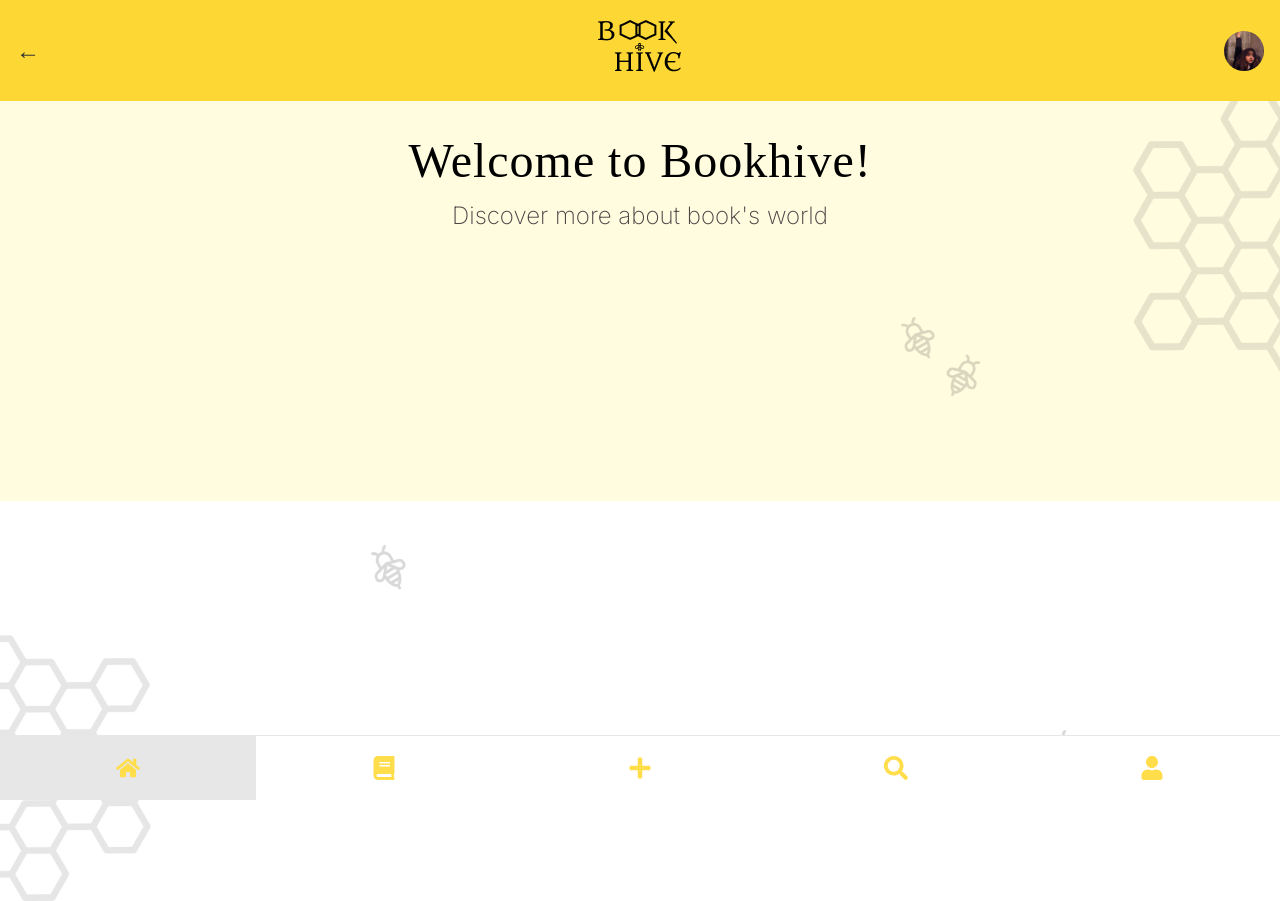
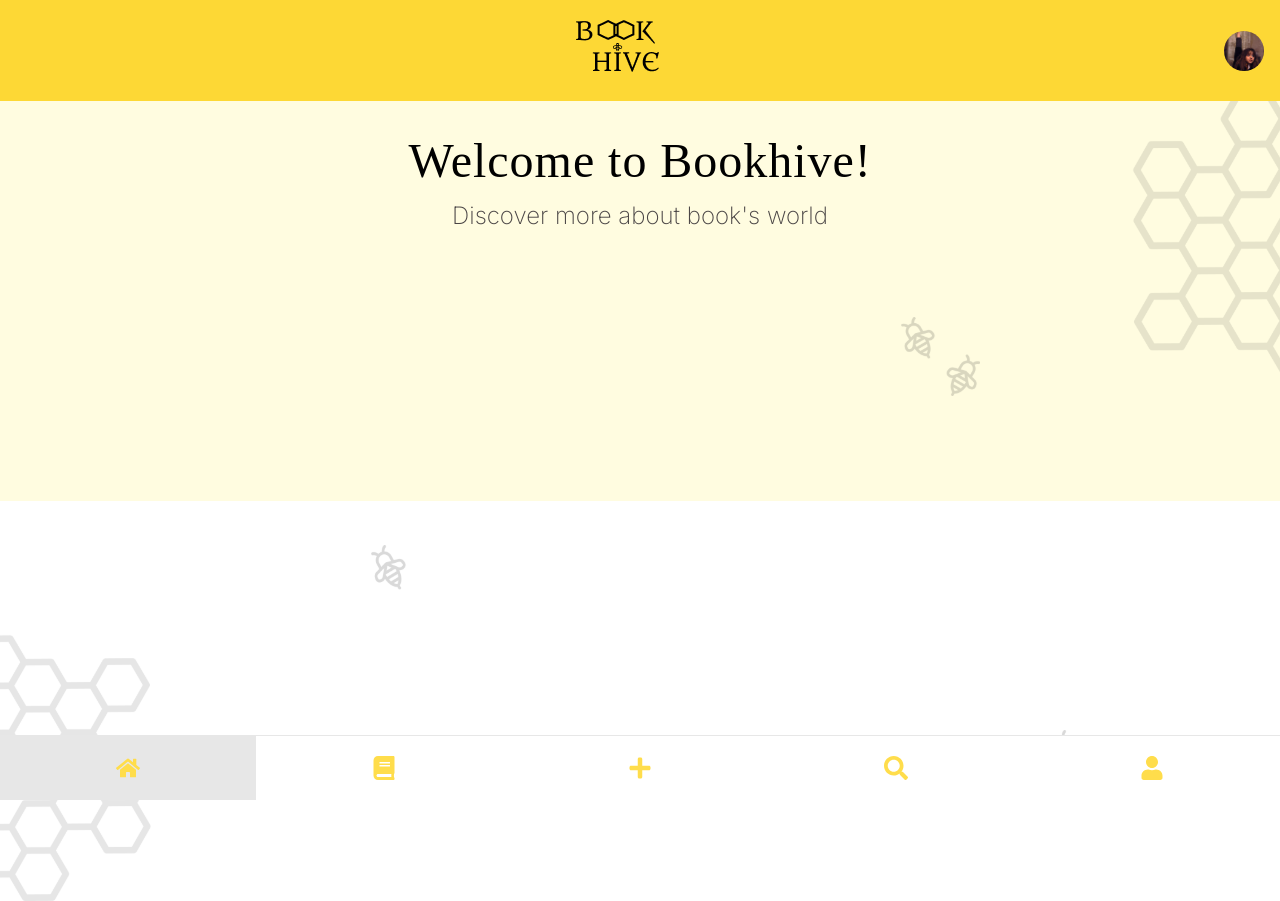
Before and after one commit to BookHive-ufcg/bookhive-web, a Next.js app: page / in a window 1280 px wide. Built offline with nearby package versions, Linux system fonts and the light colour scheme.

Commit message:
added icon button

```diff
--- a/src/components/Header/header.module.css
+++ b/src/components/Header/header.module.css
@@ -23,3 +23,8 @@
     font-size: 24px;
     color: #333;
   }
+
+  .backIcon {
+    width: 25px;
+    height: auto;
+  }
--- a/src/components/Header/index.tsx
+++ b/src/components/Header/index.tsx
@@ -9,20 +9,20 @@ const Header = () => {
   const pathname = usePathname();
 
   const getTitle = () => {
-
     return <img src="/img/logotipo.png" alt="Logo" className={styles.logo} />;
-
   };
 
   return (
     <header className={styles.header}>
-      <Link href="/">
-        <button className={styles.backButton}>
-          &#x2190;
-        </button>
-      </Link>
+      {pathname !== "/" && (
+        <Link href="/">
+          <button className={styles.backButton}>
+            <img src="/img/seta-esq.png" alt="Back" className={styles.backIcon} />
+          </button>
+        </Link>
+      )}
       <h1 className={styles.title}>{getTitle()}</h1>
-      <Profile/>
+      <Profile />
     </header>
   );
 };
```
Also changed, not shown: public/img/seta-esq.png (added).
